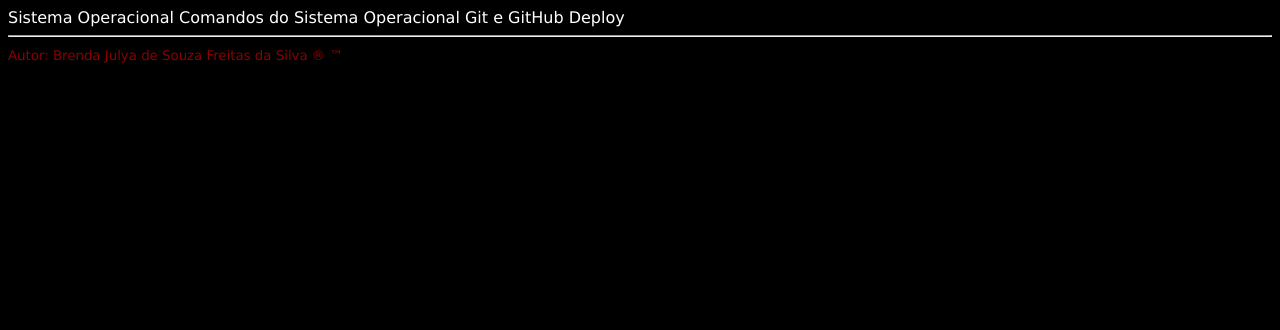
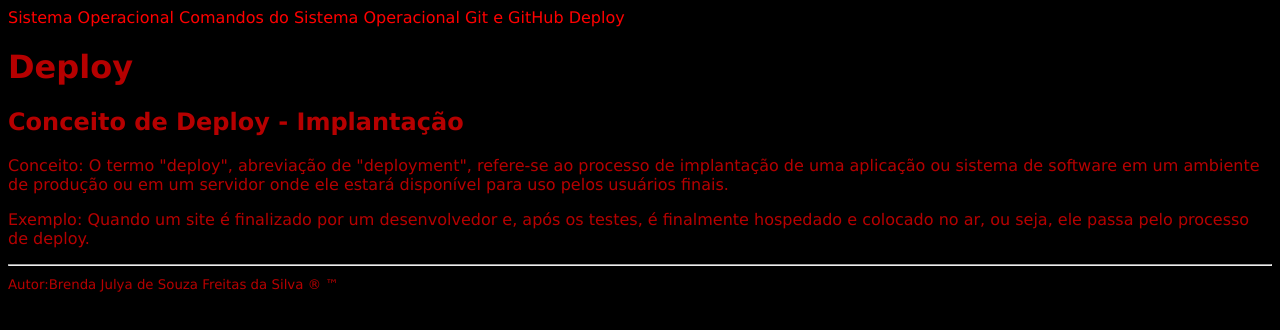
Before and after one commit to brendajsilva/site_sistema, a plain HTML site: page deploy.html in a window 1280 px wide. Drawn offline with Linux system fonts and the light colour scheme.

Commit message:
Ajustando o site

```diff
--- a/STYLE.CSS
+++ b/STYLE.CSS
@@ -1,11 +1,11 @@
 body{
     background-color: black;
-    color: darkred;
+    color: rgb(182, 0, 0);
     font-family: Verdana, sans-serif;
 }
 
 A{
-    color: white;
+    color: rgb(255, 0, 0);
     text-decoration: none;
 }
 
@@ -14,7 +14,7 @@ a:hover{
     background-color: red;
     font-size: 1.2rem;
     transition: 0.6s;
-    color: black;
+    color: rgb(0, 0, 0);
 }
 
 a:visiited{
--- a/deploy.html
+++ b/deploy.html
@@ -4,7 +4,7 @@
     <meta charset="UTF-8">
     <meta name="viewport" content="width=device-width, initial-scale=1.0">
     <link rel="stylesheet" href="style.css">
-    <title>Página Inicial</title>
+    <title>Página inicial</title>
 </head>
 <body>
     <header>
@@ -16,11 +16,18 @@
         </nav>
     </header>
     <main>
-
+        <h1>Deploy</h1>
+        <article>
+            <h2>Conceito de Deploy - Implantação</h2>
+            <p><span>Conceito:</span> O termo "deploy", abreviação de "deployment", refere-se ao processo de implantação de uma aplicação ou sistema de software em um ambiente de produção ou em um servidor onde ele estará disponível para uso pelos usuários finais.</p>
+        </article>
+        <article>
+            <p><span>Exemplo:</span> Quando um site é finalizado por um desenvolvedor e, após os testes, é finalmente hospedado e colocado no ar, ou seja, ele passa pelo processo de deploy.</p>
+        </article>
     </main>
     <footer>
         <hr>
-        <small>Autor: Brenda Julya de Souza Freitas da Silva &reg; &trade;</small>
+        <small>Autor:Brenda Julya de Souza Freitas da Silva &reg; &trade;</small>
     </footer>
 </body>
 </html>
```
Also changed, not shown: img/print cmd.jpg (added).
